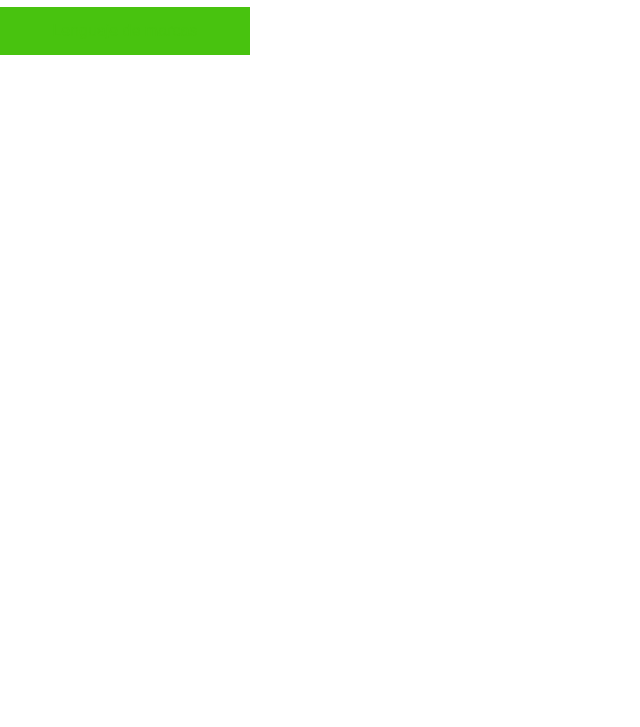
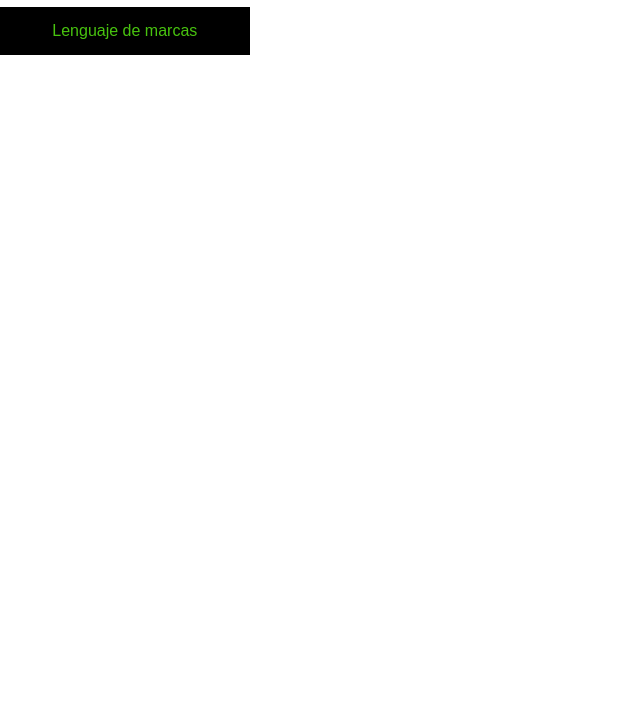
Before and after one commit to javi-sala/javi-sala, a plain HTML site: page index.html in a window 1280 px wide. Shown: the part 73-800 px from the top of the page, without its empty margins (0-640 px from the left). Drawn offline with Linux system fonts and the light colour scheme.

Commit message:
Update index.css

```diff
--- a/css/index.css
+++ b/css/index.css
@@ -28,10 +28,6 @@ li:last-child a {
 }
 
 a:link, a:visited, a:focus {
-  background: rgb(72, 195, 15);
-}
-
-a:hover {
   background: black;
 }
 
```
